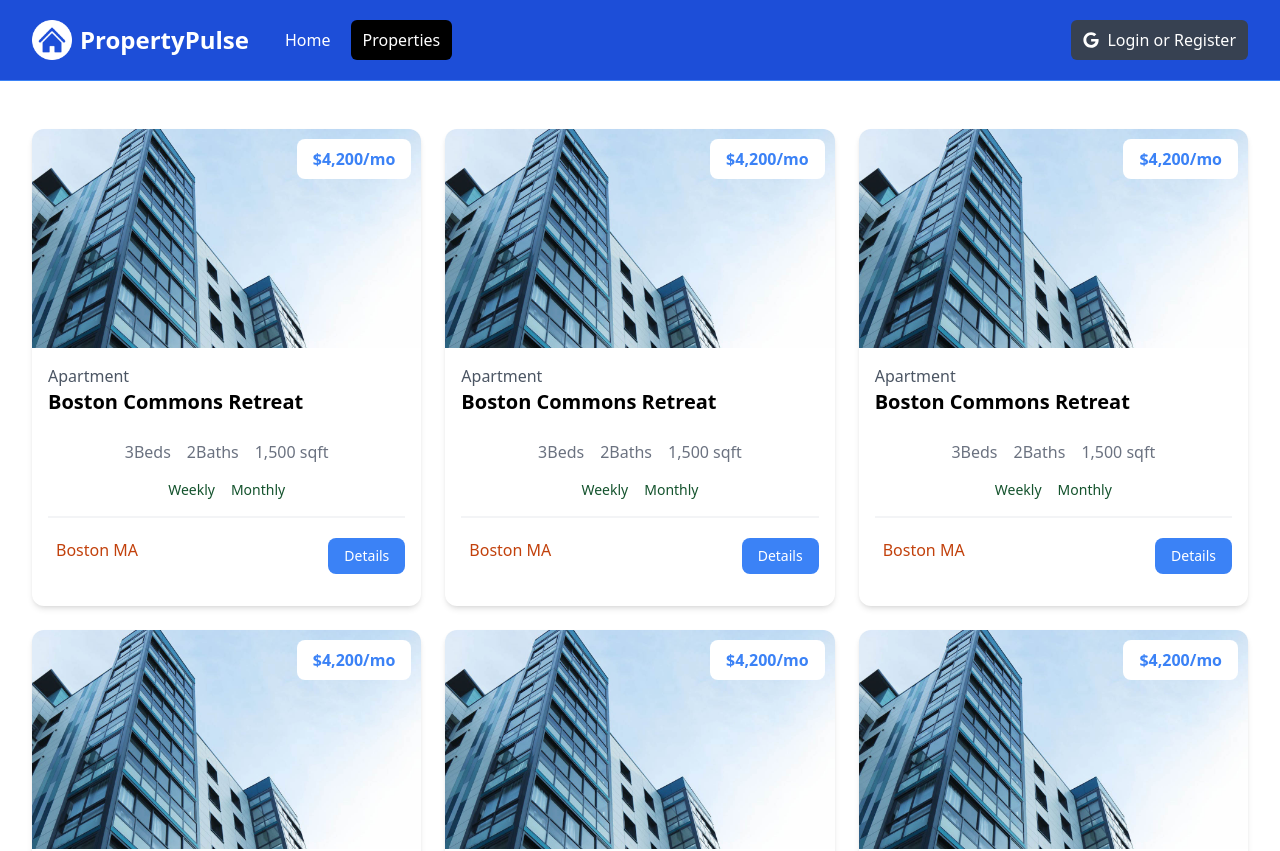
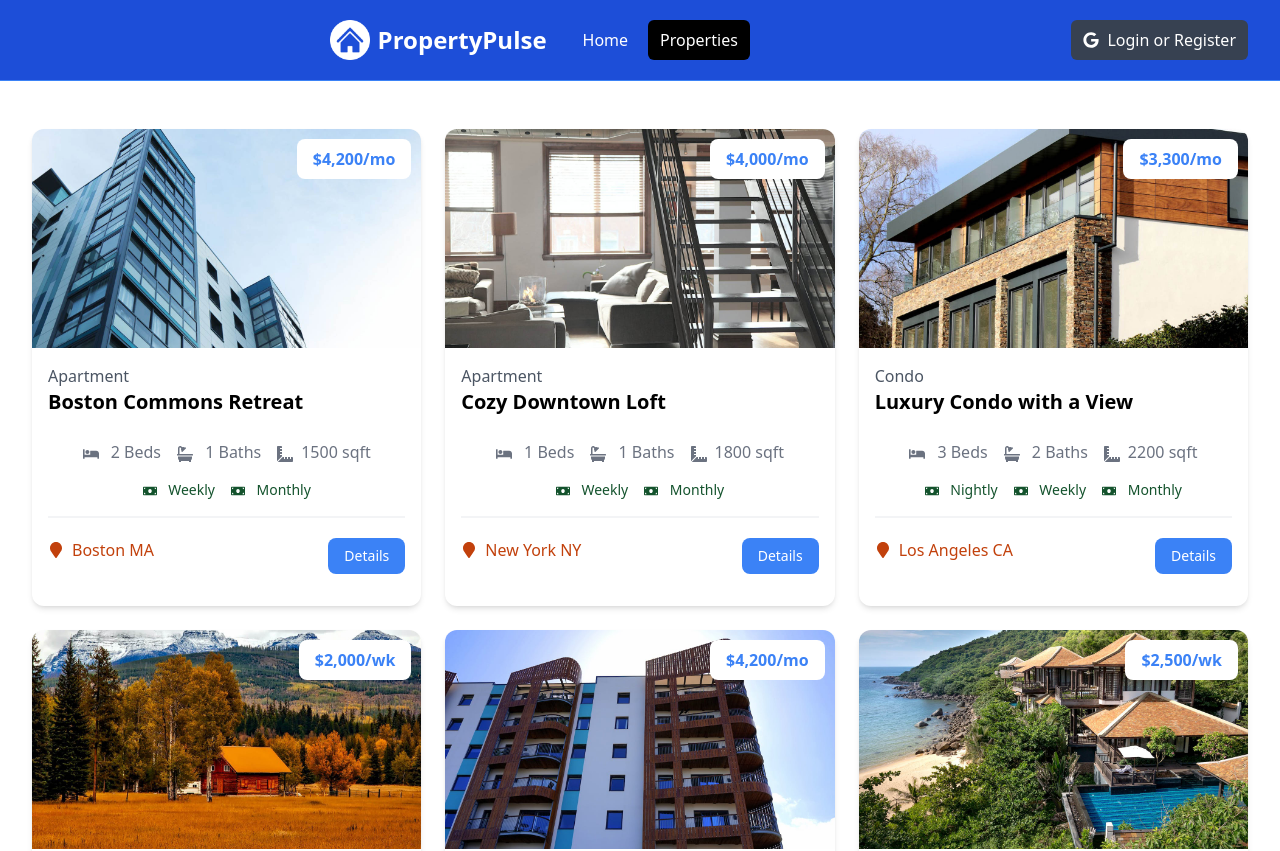
Before and after one commit to OnelioViera/property-pulse, a Next.js app: page /properties in a window 1280 px wide. Shown: the top 851 px of the page. Built offline with nearby package versions, Linux system fonts and the light colour scheme.

Commit message:
chore: Update PropertiesPage to display property cards

```diff
--- a/app/properties/page.jsx
+++ b/app/properties/page.jsx
@@ -21,4 +21,4 @@ const PropertiesPage = () => {
   )
 }
 
-export default PropertiesPage
+export default PropertiesPage;
--- a/components/Footer.jsx
+++ b/components/Footer.jsx
@@ -8,8 +8,7 @@ const Footer = () => {
   return (
     // <!-- Footer -->
     <footer className="bg-gray-200 py-4 mt-24">
-      <div
-        className="container mx-auto flex flex-col md:flex-row items-center justify-between px-4"
+      <div className="container mx-auto flex flex-col md:flex-row items-center justify-between px-4"
       >
         <Link className="mb-4 md:mb-0"  href="/" >
           <Image src={logo} alt="Logo" className="h-8 w-auto" />
--- a/components/Navbar.jsx
+++ b/components/Navbar.jsx
@@ -48,8 +48,7 @@ const Navbar = () => {
             </button>
           </div>
 
-          <div
-            className="flex flex-1 items-center justify-center md:items-stretch md:justify-start"
+          <div className="flex flex-1 items-center justify-center md:items-stretch md:justify-center"
           >
             {/* <!-- Logo --> */}
             <Link className="flex flex-shrink-0 items-center" href="/">
--- a/components/PropertyCard.jsx
+++ b/components/PropertyCard.jsx
@@ -1,60 +1,93 @@
-const PropertyCard = () => {
+import Image from 'next/image';
+import Link from 'next/link';
+import { FaBed, FaBath, FaRulerCombined, FaMoneyBill, FaMapMarker } from 'react-icons/fa';
+
+const PropertyCard = ({ property }) => {
+  const getRateDisplay = () => {
+    const { rates } = property;
+
+    if (rates.monthly) {
+      return `${rates.monthly.toLocaleString()}/mo`;
+    } else if (rates.weekly) {
+      return `${rates.weekly.toLocaleString()}/wk`;
+    } else if (rates.nightly) {
+      return `${rates.nightly.toLocaleString()}/night`;
+    }
+  }
+
   return (
     // <!-- Listing 1 -->
     <div className="rounded-xl shadow-md relative">
-      <img
-        src="images/properties/a1.jpg"
+      <Image
+        src={`/images/properties/${property.images[0]}`}
         alt=""
+        height={0}
+        width={0}
+        sizes='100vw'
         className='w-full h-auto rounded-t-xl'
       />
       <div className="p-4">
         <div className="text-left md:text-center lg:text-left mb-6">
-          <div className="text-gray-600">Apartment</div>
-          <h3 className="text-xl font-bold">Boston Commons Retreat</h3>
+          <div className="text-gray-600">{property.type}</div>
+          <h3 className="text-xl font-bold">{property.name}</h3>
         </div>
         <h3
           className="absolute top-[10px] right-[10px] bg-white px-4 py-2 rounded-lg text-blue-500 font-bold text-right md:text-center lg:text-right"
         >
-          $4,200/mo
+          ${getRateDisplay()}
         </h3>
 
         <div className="flex justify-center gap-4 text-gray-500 mb-4">
           <p>
-            <i className="fa-solid fa-bed"></i> 3
+            <FaBed className='inline mr-2' /> {property.beds} {' '}
             <span className="md:hidden lg:inline">Beds</span>
           </p>
           <p>
-            <i className="fa-solid fa-bath"></i> 2
+            <FaBath className='inline mr-2' /> {property.baths} {' '}
             <span className="md:hidden lg:inline">Baths</span>
           </p>
           <p>
-            <i className="fa-solid fa-ruler-combined"></i>
-            1,500 <span className="md:hidden lg:inline">sqft</span>
+            <FaRulerCombined className='inline mr-2' />
+            {property.square_feet} <span className="md:hidden lg:inline">sqft</span>
           </p>
         </div>
 
         <div
-          className="flex justify-center gap-4 text-green-900 text-sm mb-4"
-        >
-          <p><i className="fa-solid fa-money-bill"></i> Weekly</p>
-          <p><i className="fa-solid fa-money-bill"></i> Monthly</p>
+          className="flex justify-center gap-4 text-green-900 text-sm mb-4">
+          {property.rates.nightly && (
+            <p>
+              <FaMoneyBill className='inline mr-2' /> Nightly
+            </p>
+          )}
+
+          {property.rates.weekly && (
+            <p>
+              <FaMoneyBill className='inline mr-2' /> Weekly
+            </p>
+          )}
+
+          {property.rates.monthly && (
+            <p>
+              <FaMoneyBill className='inline mr-2' /> Monthly
+            </p>
+          )}
+
+
         </div>
 
         <div className="border border-gray-100 mb-5"></div>
 
         <div className="flex flex-col lg:flex-row justify-between mb-4">
           <div className="flex align-middle gap-2 mb-4 lg:mb-0">
-            <i
-              className="fa-solid fa-location-dot text-lg text-orange-700"
-            ></i>
-            <span className="text-orange-700"> Boston MA </span>
+            <FaMapMarker className='text-orange-700 mt-1' />
+            <span className="text-orange-700"> {property.location.city} {property.location.state} </span>
           </div>
-          <a
-            href="property.html"
+          <Link
+            href={`/properties/${property._id}`}
             className="h-[36px] bg-blue-500 hover:bg-blue-600 text-white px-4 py-2 rounded-lg text-center text-sm"
           >
             Details
-          </a>
+          </Link>
         </div>
       </div>
     </div>
```
